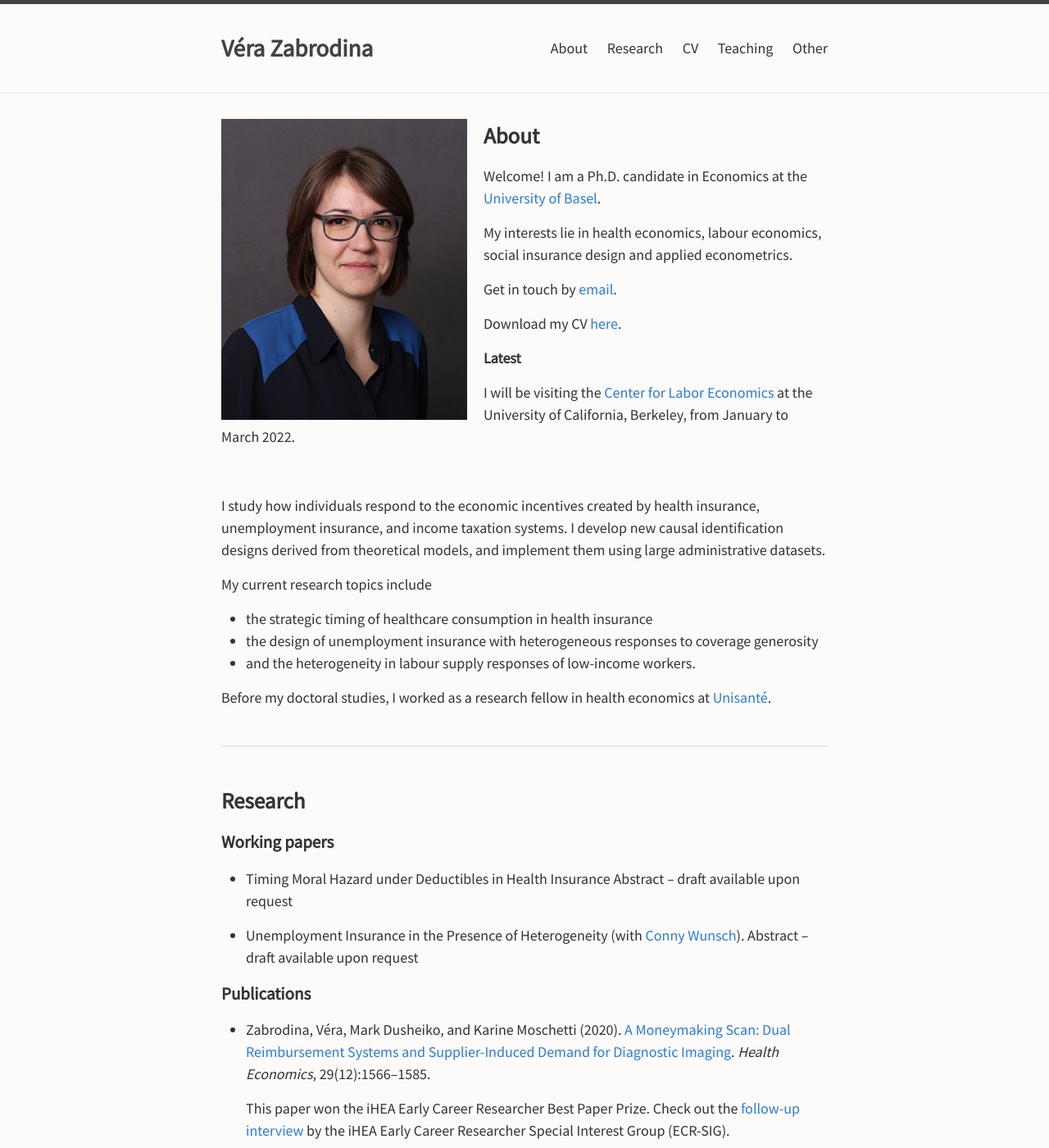
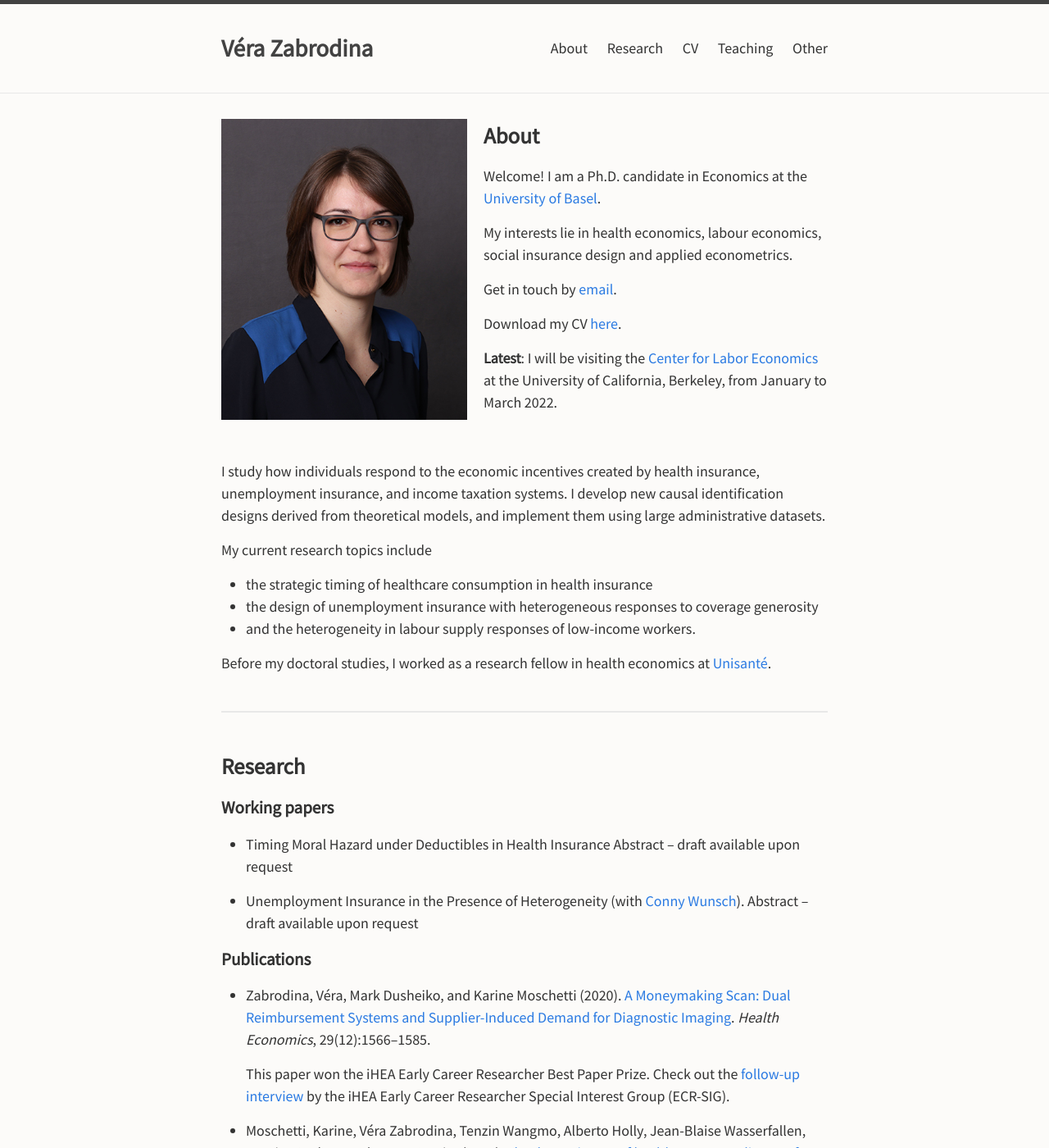
Before and after one commit to verazb/verazb.github.io, a Jekyll site: the page built from index.md, in a window 1280 px wide and 1400 px high. Shown: the whole window at 82% size. Built offline with Jekyll 4.4.1, drawn with Linux system fonts in a browser that asks for light colours.

Commit message:
last fixes

```diff
--- a/_sass/minima/_base.scss
+++ b/_sass/minima/_base.scss
@@ -68,6 +68,7 @@ img {
   max-width: 100%;
   vertical-align: middle;
   margin-right: 20px;
+  margin-bottom: 20px;
 }
 
 
--- a/index.md
+++ b/index.md
@@ -19,9 +19,7 @@ Get in touch by [email](mailto:vera.zabrodina@unibas.ch).
 Download my CV [here](docs/Zabrodina_CV_Nov2021.pdf).
 
 
-**Latest**
-
-I will be visiting the [Center for Labor Economics](http://cle.berkeley.edu/) at the University of California, Berkeley, from January to March 2022.
+**Latest**: I will be visiting the [Center for Labor Economics](http://cle.berkeley.edu/) at the University of California, Berkeley, from January to March 2022.
 
 
 <br />
```
